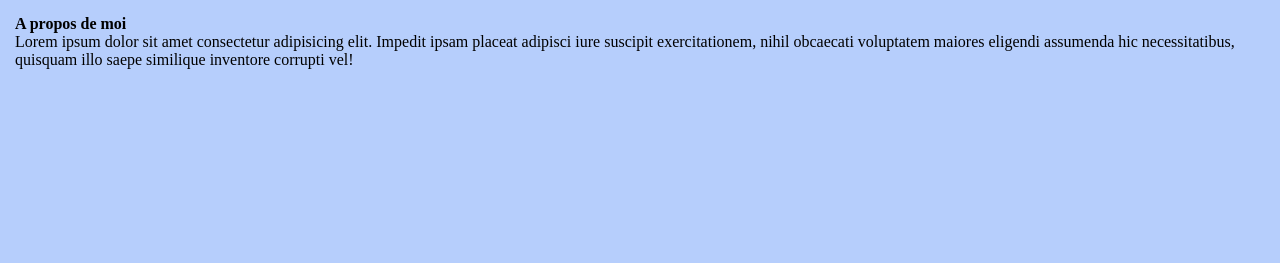
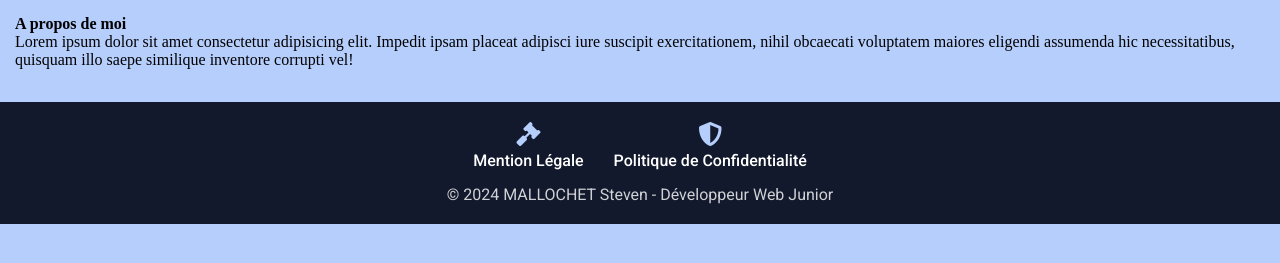
Before and after one commit to StevenM41/Mon-Portfolio, a plain HTML site: page index.htm in a window 1280 px wide. Shown: the part 297-560 px from the top of the page. Drawn offline with Linux system fonts and the light colour scheme.

Commit message:
adding footer

```diff
--- a/index.htm
+++ b/index.htm
@@ -70,5 +70,22 @@
         </div>
     </section>
 
+    <footer class="main-footer">
+        <nav class="footer-links">
+            <a href="src/html/mention-legale.html">
+                <i class="fas fa-gavel"></i>
+                <p>Mention Légale</p>
+            </a>
+            <a href="src/html/politique-confidentialite.html">
+                <i class="fas fa-shield-alt"></i>
+                <p>Politique de Confidentialité</p>
+            </a>
+        </nav>
+        <div class="footer-info">
+            <p>&copy; 2024 MALLOCHET Steven - Développeur Web Junior</p>
+        </div>
+    </footer>
+
+
 </body>
 </html>
--- a/src/css/style.css
+++ b/src/css/style.css
@@ -209,3 +209,88 @@ body {
 
 
 }
+
+.main-footer {
+    background-color: var(--bg-color);
+    color: var(--text-color);
+    text-align: center;
+    padding: 20px 10px;
+    font-family: 'Roboto', sans-serif;
+}
+
+.main-footer nav ul {
+    list-style: none;
+    padding: 0;
+    margin: 0;
+    display: flex;
+    justify-content: center;
+    gap: 15px;
+}
+
+.main-footer nav ul li {
+    display: inline;
+}
+
+.main-footer nav ul li a {
+    color: var(--text-color);
+    text-decoration: none;
+    font-weight: 500;
+    padding: 5px 10px;
+    border: 2px solid transparent;
+    border-radius: 5px;
+    transition: all 0.3s ease;
+}
+
+.main-footer nav ul li a:hover {
+    background-color: var(--dark-color);
+    color: var(--sub-color);
+}
+
+.footer-info {
+    margin-top: 15px;
+    font-size: 0.9rem;
+    opacity: 0.8;
+}
+
+.footer-links {
+    display: flex;
+    justify-content: center;
+    gap: 30px;
+    margin-bottom: 15px;
+}
+
+.footer-links a {
+    display: flex;
+    flex-direction: column;
+    align-items: center;
+    text-decoration: none;
+    color: var(--text-color);
+    font-family: 'Roboto', sans-serif;
+    font-size: 1rem;
+    transition: all 0.3s ease;
+}
+
+.footer-links a i {
+    font-size: 1.5rem;
+    margin-bottom: 5px;
+    color: var(--sub-color);
+    transition: color 0.3s ease;
+}
+
+.footer-links a:hover i {
+    color: var(--dark-color);
+}
+
+.footer-links a p {
+    margin: 0;
+    font-weight: 500;
+}
+
+.footer-info {
+    margin-top: 15px;
+    font-size: 0.9rem;
+    opacity: 0.8;
+    color: var(--text-color);
+    font-family: 'Roboto', sans-serif;
+    text-align: center;
+}
```
Also changed, not shown: src/html/mention-legale.html (added, +10 -0 lines), src/html/politique-confidentialite.html (added, +11 -0 lines).
